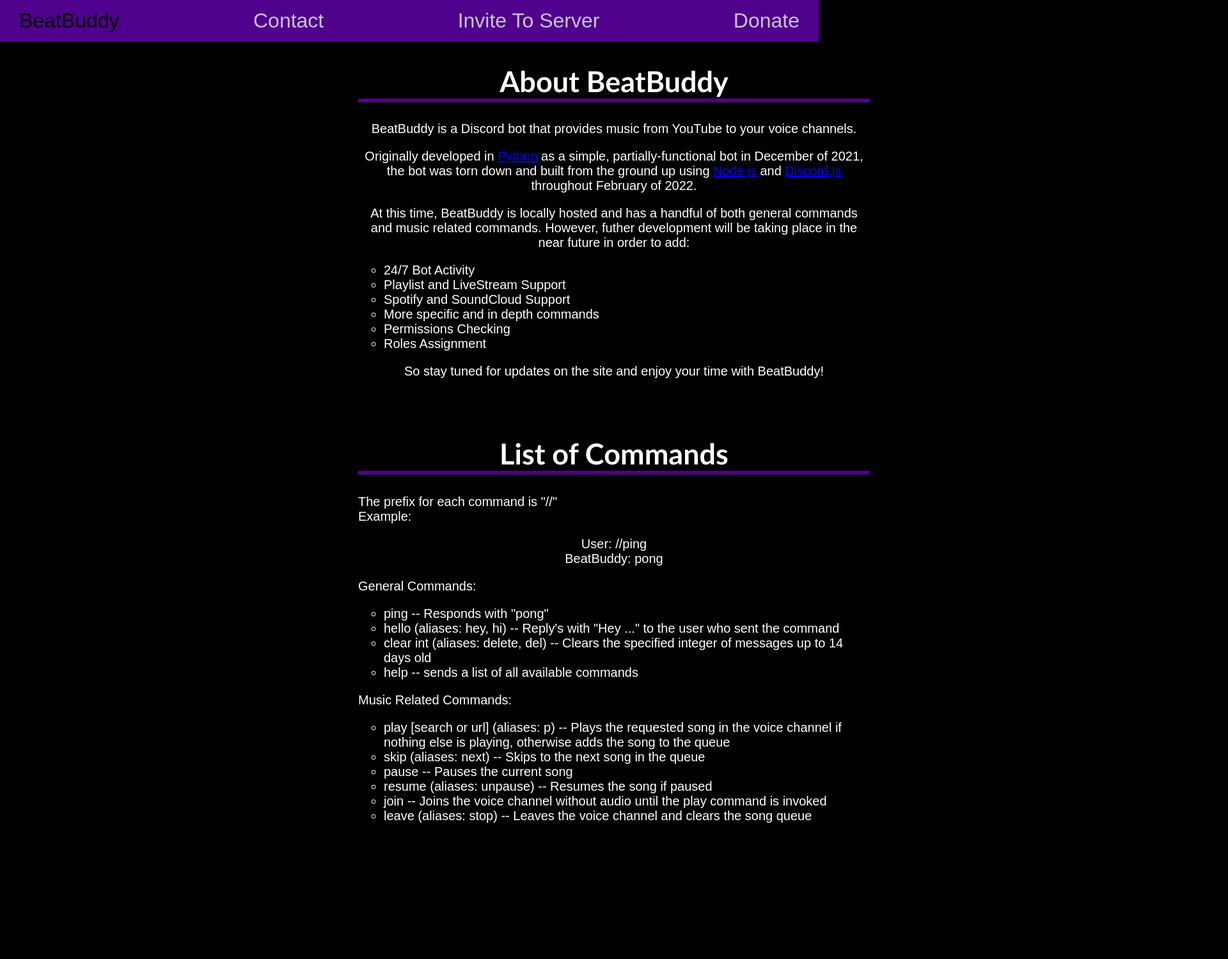
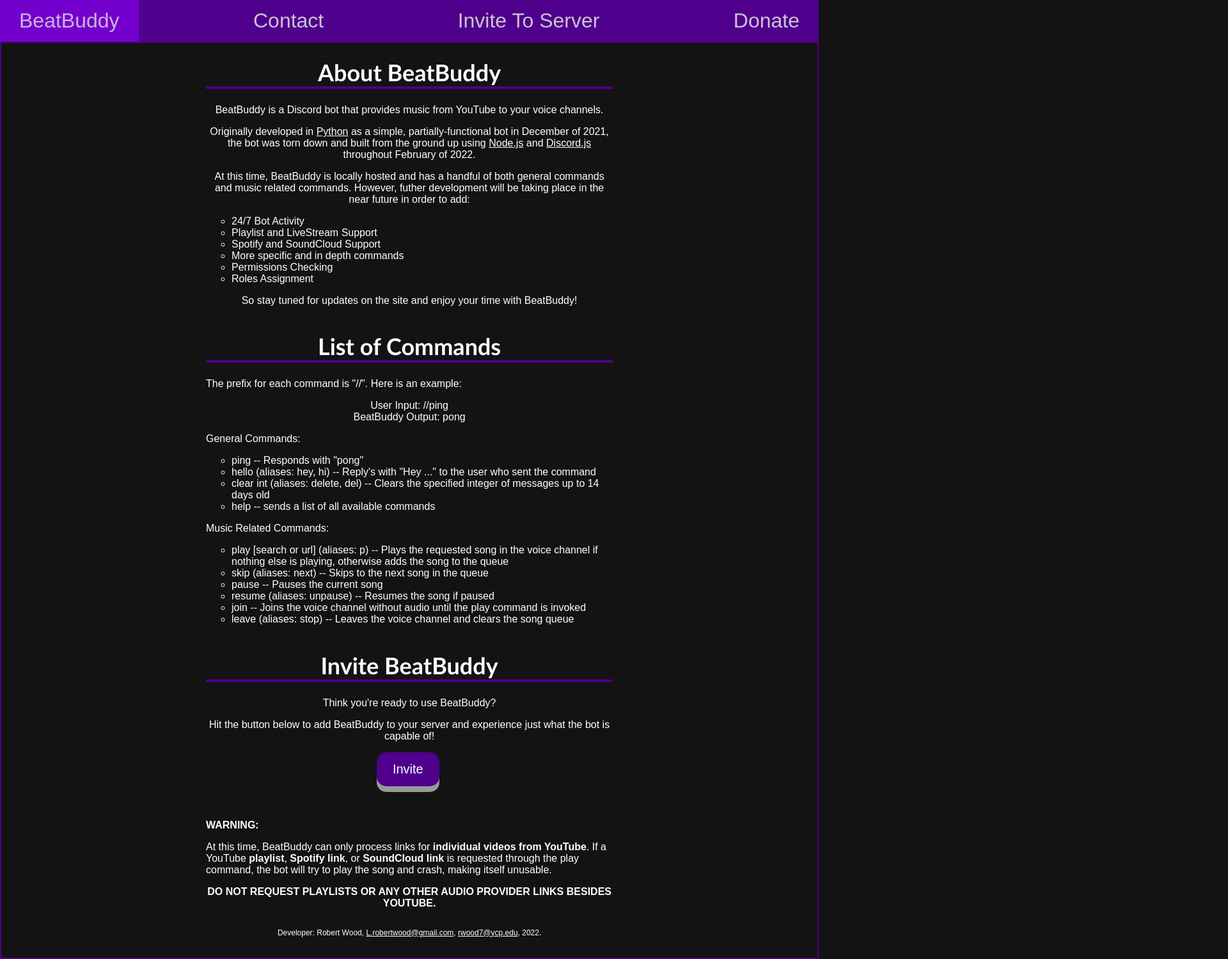
Before and after one commit to robertwood68/BeatBuddy_Music_Bot, a website: page BeatBuddyWebsite/index.html in a window 1280 px wide. Shown: the whole page at 64% size, 1920 px wide, since content can reach past the window. Before the commit the page ends 1327 px from the top, so only its background shows below. Drawn offline with Linux system fonts and the light colour scheme.

Commit message:
Final Prototype Website

```diff
--- /dev/null
+++ b/BeatBuddyWebsite/StyleSheet.css
@@ -0,0 +1,189 @@
+/* Styling of the navigation bar at the top of the page and the body */
+nav {
+    align-items: center;
+    justify-content: space-between;
+    padding: 12px, 30px;
+    float: left;
+    display: flex;
+    overflow: hidden;
+    background-color: rgb(79, 0, 140);
+    position: fixed;
+    top: 0px;
+    width: 100%;
+    z-index: 1;
+}
+nav a {
+    float: left;
+    display: block;
+    color: rgba(221, 221, 221, 0.884);
+    text-align: center;
+    padding: 14px 30px;
+    text-decoration: none;
+    font-family: Arial, Helvetica, sans-serif;
+    font-size: 32px;
+}
+nav a:hover {
+    background: rgb(132, 0, 233);
+    color: rgb(255, 255, 255);
+    opacity: 0.7;
+    font-family: Arial, Helvetica, sans-serif;
+    font-size: 32px;
+}
+nav div {
+    display: block;
+    font-size: 32px;
+    float: left;
+    display: block;
+    color: rgba(221, 221, 221, 0.884);
+    text-align: center;
+    padding: 14px 30px;
+    text-decoration: none;
+    font-family: Arial, Helvetica, sans-serif;
+}
+nav div:hover{
+    background: rgb(132, 0, 233);
+    color: rgb(255, 255, 255);
+    opacity: 0.7;
+    font-family: Arial, Helvetica, sans-serif;
+    font-size: 32px;
+}
+body {
+    float: left;
+    margin: 0px;
+    background-color: rgb(19, 19, 19);
+    margin-top: 65px;
+}
+
+    /* div styling */
+
+/* about div */
+#about {
+    float: left;
+    width: 49.7%;
+    padding-left: 25%;
+    padding-right: 25%;
+    text-align: center;
+    align-content: center;
+    border-left-style: solid;
+    border-top-style: solid;
+    border-right-style: solid;
+    border-left-width: 2px;
+    border-top-width: 2px;
+    border-right-width: 2px;
+    border-left-color: rgb(79, 0, 140);
+    border-top-color: rgb(79, 0, 140);
+    border-right-color: rgb(79, 0, 140);
+}
+
+/* commands div */
+#commands {
+    float: left;
+    width: 49.7%;
+    padding-left: 25%;
+    padding-right: 25%;
+    text-align: center;
+    align-content: center;
+    border-left-style: solid;
+    border-right-style: solid;
+    border-left-width: 2px;
+    border-right-width: 2px;
+    border-left-color: rgb(79, 0, 140);
+    border-right-color: rgb(79, 0, 140);
+}
+
+/* invite div */
+#invite {
+    float: left;
+    width: 49.7%;
+    padding-left: 25%;
+    padding-right: 25%;
+    text-align: center;
+    align-content: center;
+    padding-bottom: 20px;
+    border-left-style: solid;
+    border-right-style: solid;
+    border-bottom-style: solid;
+    border-left-width: 2px;
+    border-right-width: 2px;
+    border-bottom-width: 2px;
+    border-left-color: rgb(79, 0, 140);
+    border-right-color: rgb(79, 0, 140);
+    border-bottom-color: rgb(79, 0, 140);
+}
+
+/* general header, centered paragraph, left-side paragraph, unorganized list, and invite button styling */
+.header {
+    color: white;
+    font-size: 36px;
+    font-family: 'Gill Sans', 'Gill Sans MT', Calibri, 'Trebuchet MS', sans-serif;
+    border-bottom: 4px solid rgb(79, 0, 140);
+}
+.paragraph {
+    color: white;
+    font-size: 16px;
+    font-family: Arial, Helvetica, sans-serif;
+}
+.paragraph a {
+    color: white;
+    font-size: 16px;
+    font-family: Arial, Helvetica, sans-serif;
+}
+.paragraph a:hover {
+    color: rgb(127, 16, 213);
+    font-size: 16px;
+    font-family: Arial, Helvetica, sans-serif;
+    text-underline-position: below;
+}
+.leftparagraph{
+    color: white;
+    font-size: 16px;
+    font-family: Arial, Helvetica, sans-serif;
+    text-align: left;
+}
+.creditline{
+    color: white;
+    font-size: 12px;
+    font-family: Arial, Helvetica, sans-serif;
+    text-align: center;
+}
+.creditline a {
+    color: white;
+    font-size: 12px;
+    font-family: Arial, Helvetica, sans-serif;
+}
+.creditline a:hover {
+    color: rgb(127, 16, 213);
+    font-size: 12px;
+    font-family: Arial, Helvetica, sans-serif;
+    text-underline-position: below;
+}
+.ul {
+    color: white;
+    position: relative;
+    list-style-type: circle;
+    font-size: 16px;
+    font-family: Arial, Helvetica, sans-serif;
+    text-align: left;
+}
+.invitebutton {
+    display: inline-block;
+    padding: 15px 25px;
+    font-size: 20px;
+    cursor: pointer;
+    text-align: center;
+    text-decoration: none;
+    outline: none;
+    color: #fff;
+    background-color: rgb(79, 0, 140);
+    border: none;
+    border-radius: 15px;
+    box-shadow: 0 9px #999;
+}
+.invitebutton:hover {
+    background-color: rgb(96, 1, 169);
+}
+.invitebutton:active {
+    background-color: rgb(96, 1, 169);
+    box-shadow: 0 5px #666;
+    transform: translateY(4px);
+}
--- a/index.html
+++ b/BeatBuddyWebsite/index.html
@@ -7,33 +7,35 @@
         <meta http-equiv="X-UA-Compatible" content="IE=edge">
         <meta name="viewport" content="width=device-width, inital-scale=1.0">
         <title>BeatBuddy - Discord Music Bot</title>
-        <!-- link to button stylesheet for LinkedIn redirect button -->
         <link href="StyleSheet.css" rel="stylesheet">
-        <link rel="stylesheet" href="https://cdnjs.cloudflare.com/ajax/libs/font-awesome/4.7.0/css/font-awesome.min.css">
     </head>
 
     <!-- navigation bar at top of page -->
     <nav>
         <div class="logo">BeatBuddy</div>
         <a href="mailto: l.robertwood@gmail.com">Contact</a>
-        <a href="https://discord.com/api/oauth2/authorize?client_id=931667415912296478&permissions=8&scope=bot">Invite To Server</a>
+        <a href="https://discord.com/api/oauth2/authorize?client_id=931667415912296478&permissions=8&scope=bot">
+            Invite To Server
+        </a>
         <a href="https://cash.app/$Robwoodd">Donate</a>
     </nav>
 
     <!-- body layout and design -->
     <body>
+        <!-- "About" section -->
         <div id="about">
             <h1 class="header">About BeatBuddy</h1>
             <p class="paragraph">
                 BeatBuddy is a Discord bot that provides music from YouTube to your voice channels.
             </p>
             <p class="paragraph">
-                Originally developed in <a href="https://www.python.org/">Python</a> as a simple, partially-functional bot in December of 2021, the bot was torn down and built from the
-                ground up using <a href = "https://nodejs.org/en/">Node.js</a> and <a href="https://discord.js.org/#/">Discord.js</a> throughout February of 2022.
+                Originally developed in <a href="https://www.python.org/">Python</a> as a simple, partially-functional
+                bot in December of 2021, the bot was torn down and built from the ground up using <a href = "https://nodejs.org/en/">Node.js</a> and <a href="https://discord.js.org/#/">Discord.js</a> throughout
+                February of 2022.
             </p>
             <p class="paragraph">
-                At this time, BeatBuddy is locally hosted and has a handful of both general commands and music related commands.  However, futher development will be taking place in the
-                near future in order to add:
+                At this time, BeatBuddy is locally hosted and has a handful of both general commands and music related
+                commands.  However, futher development will be taking place in the near future in order to add:
             </p>
             <ul class="ul">
                 <li>24/7 Bot Activity</li>
@@ -45,18 +47,19 @@
             </ul>
             <p class="paragraph">So stay tuned for updates on the site and enjoy your time with BeatBuddy!</p>
         </div>
+        <!-- "Commands" section -->
         <div id="commands">
             <h1 class="header">List of Commands</h1>
-            <p class="commparagraph">The prefix for each command is "//"<br>Example:</p>
-            <p class="paragraph">User: //ping <br>BeatBuddy: pong</p>
-            <p class="commparagraph">General Commands:</p>
+            <p class="leftparagraph">The prefix for each command is "//".  Here is an example:</p>
+            <p class="paragraph">User Input: //ping <br>BeatBuddy Output: pong</p>
+            <p class="leftparagraph">General Commands:</p>
             <ul class="ul">
                 <li>ping -- Responds with "pong"</li>
                 <li>hello (aliases: hey, hi) -- Reply's with "Hey ..." to the user who sent the command</li>
                 <li>clear int (aliases: delete, del) -- Clears the specified integer of messages up to 14 days old</li>
                 <li>help -- sends a list of all available commands </li>
             </ul>
-            <p class="commparagraph">Music Related Commands:</p>
+            <p class="leftparagraph">Music Related Commands:</p>
             <ul class="ul">
                 <li>play [search or url] (aliases: p) -- Plays the requested song in the voice channel if nothing else is playing, otherwise adds the song to the queue</li>
                 <li>skip (aliases: next) -- Skips to the next song in the queue</li>
@@ -66,10 +69,28 @@
                 <li>leave (aliases: stop) -- Leaves the voice channel and clears the song queue</li>
             </ul>
         </div>
+        <!-- "Invite" section -->
         <div id="invite">
-
+            <h1 class="header">Invite BeatBuddy</h1>
+            <p class="paragraph">Think you're ready to use BeatBuddy?</p>
+            <p class="paragraph">
+                Hit the button below to add BeatBuddy to your server and experience just what the bot is capable of!
+            </p>
+            <a href="https://discord.com/api/oauth2/authorize?client_id=931667415912296478&permissions=8&scope=bot">
+                <button class="invitebutton">Invite</button>;
+            </a>
+            <p class="leftparagraph"><br><br><strong>WARNING:</strong></p>
+            <p class="leftparagraph">
+                At this time, BeatBuddy can only process links for <strong>individual videos from YouTube</strong>.  If
+                a YouTube <strong>playlist</strong>, <strong>Spotify link</strong>, or <strong>SoundCloud link</strong>
+                is requested through the play command, the bot will try to play the song and crash, making itself
+                unusable.
+            </p>
+            <p class="paragraph">
+                <strong>DO NOT REQUEST PLAYLISTS OR ANY OTHER AUDIO PROVIDER LINKS BESIDES YOUTUBE.</strong>
+            </p>
+            <p class="creditline"><br>Developer: Robert Wood, <a href="mailto:l.robertwood@gmail.com">L.robertwood@gmail.com</a>, <a href="mailto:rwood7@ycp.edu">rwood7@ycp.edu</a>, 2022.</p>
         </div>
-
         <script src="index.js"></script>
         <noscript>You need to enable JavaScript to view the full site.</noscript>
     </body>
--- a/StyleSheet.css
+++ /dev/null
@@ -1,101 +0,0 @@
-/* Styling of the navigation bar at the top of the page */
-nav {
-    align-items: center;
-    justify-content: space-between;
-    padding: 12px, 30px;
-    float: left;
-    display: flex;
-    overflow: hidden;
-    background-color: rgb(79, 0, 140);
-    position: fixed;
-    top: 0px;
-    width: 100%;
-}
-nav a {
-    float: left;
-    display: block;
-    color: rgba(221, 221, 221, 0.884);
-    text-align: center;
-    padding: 14px 30px;
-    text-decoration: none;
-    font-family: Arial, Helvetica, sans-serif;
-    font-size: 32px;
-}
-nav a:hover {
-    background: rgb(79, 0, 140);
-    color: rgb(0, 0, 0);
-    font-family: Arial, Helvetica, sans-serif;
-    font-size: 32px;
-}
-nav div {
-    display: block;
-    font-size: 32px;
-    float: left;
-    display: block;
-    color: rgba(221, 221, 221, 0.884);
-    text-align: center;
-    padding: 14px 30px;
-    text-decoration: none;
-    font-family: Arial, Helvetica, sans-serif;
-}
-nav div:hover{
-    background: rgb(79, 0, 140);
-    color: rgb(0, 0, 0);
-    font-family: Arial, Helvetica, sans-serif;
-    font-size: 32px;
-}
-body {
-    margin: 0px;
-    background-color: black;
-    margin-top: 50px;
-    float: left;
-}
-
-/* about section and contents of it */
-#about {
-    float: left;
-    width: 800px;
-    padding: 20px 560px;
-    text-align: center;
-}
-.header {
-    color: white;
-    font-size: 45px;
-    font-family: 'Gill Sans', 'Gill Sans MT', Calibri, 'Trebuchet MS', sans-serif;
-    border-bottom: 6px solid rgb(79, 0, 140);
-}
-.paragraph {
-    color: white;
-    font-size: 20px;
-    font-family: Arial, Helvetica, sans-serif;
-}
-
-/* commands section and contents of it */
-#commands {
-    float: left;
-    width: 800px;
-    padding: 20px 560px;
-    text-align: center;
-}
-.commheader {
-    color: white;
-    font-size: 45px;
-    font-family: 'Gill Sans', 'Gill Sans MT', Calibri, 'Trebuchet MS', sans-serif;
-    border-bottom: 6px solid rgb(79, 0, 140);
-}
-.commparagraph{
-    color: white;
-    font-size: 20px;
-    font-family: Arial, Helvetica, sans-serif;
-    text-align: left;
-}
-
-/* general list styling */
-.ul {
-    color: white;
-    position: relative;
-    list-style-type: circle;
-    font-size: 20px;
-    font-family: Arial, Helvetica, sans-serif;
-    text-align: left;
-}
--- a/holder.css
+++ /dev/null
@@ -1,39 +0,0 @@
-
-#content {
-    float: left;
-    width: 540px;
-    padding: 10px;
-}
-#sidebar {
-    float: left;
-    width: 240px;
-    border-style: solid;
-    border-color: darkblue;
-    border-width: 2px;
-    padding: 10px;
-}
-.header {
-color: darkblue;
-font-size: 20px;
-border-bottom: 2px solid darkblue
-}
-
-
-
-
-
-.fa {
-padding: 10px;
-font-size: 20px;
-width: 30px;
-text-align: center;
-margin: 3px 2px;
-border-radius: 50%;
-}
-.fa:hover {
-opacity: 0.7;
-}
-.fa-linkedin {
-background: #007bb5;
-color: white;
-}
```
Also changed, not shown: holder.html (deleted, +0 -57 lines), BeatBuddyWebsite/index.js (renamed from index.js).
